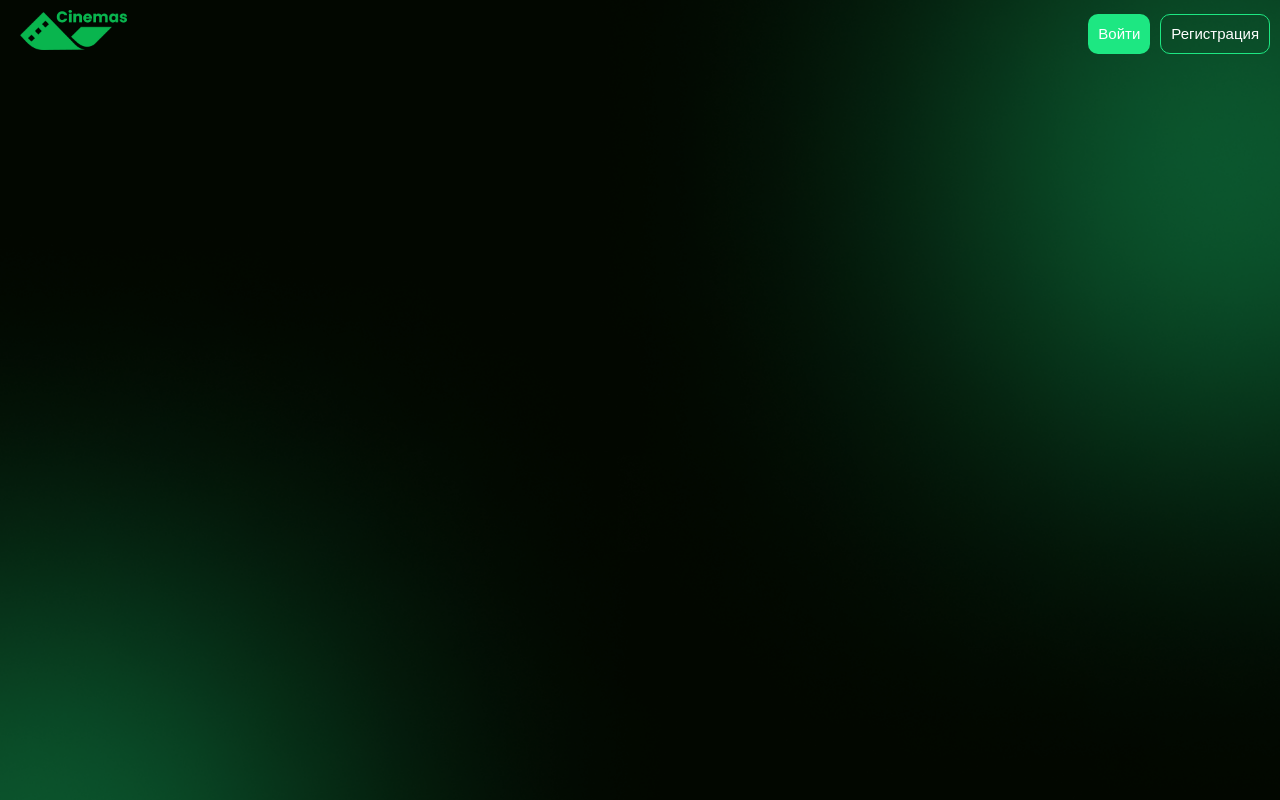
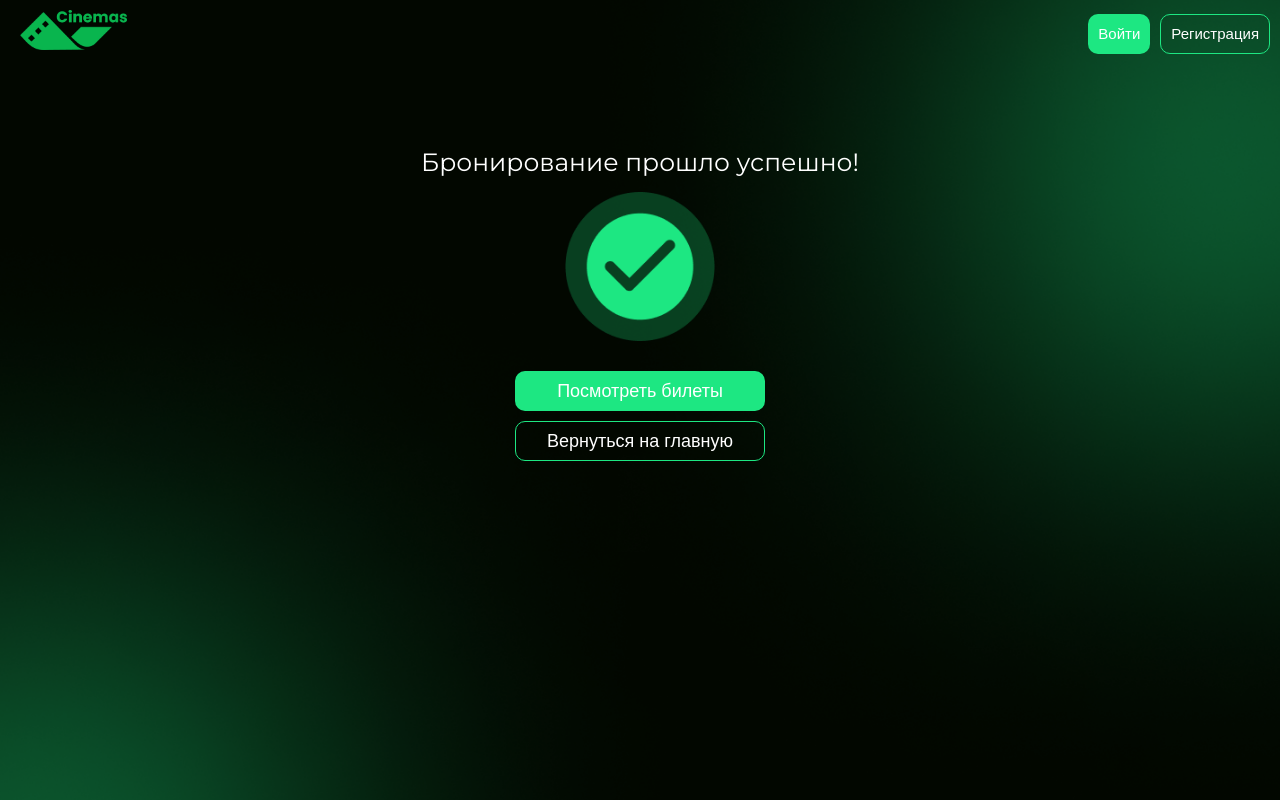
Before and after one commit to dpodsobilov/cinema-booking, an Angular app in the folder client/: page /order-status in a window 1280 px wide. Before the commit this address led to /. Built offline with nearby package versions, Linux system fonts and the light colour scheme.

Commit message:
add success and error page

```diff
--- a/client/src/app/app-routing.module.ts
+++ b/client/src/app/app-routing.module.ts
@@ -6,6 +6,8 @@ import { CinemasComponent } from './cinemas/cinemas.component';
 import { FilmComponent } from './film/film.component';
 import { PlacesComponent } from './places/places.component';
 import { OrderComponent } from './order/order.component';
+import { SuccessComponent } from './success/success.component';
+import { ErrorComponent } from './error/error.component';
 
 const routes: Routes = [
   { path: 'register', component: RegisterComponent },
@@ -14,6 +16,8 @@ const routes: Routes = [
   { path: 'film/:id', component: FilmComponent },
   { path: 'places', component: PlacesComponent },
   { path: 'order', component: OrderComponent },
+  { path: 'order-status', component: SuccessComponent },
+  { path: 'error', component: ErrorComponent },
 ];
 
 @NgModule({
--- a/client/src/app/app.module.ts
+++ b/client/src/app/app.module.ts
@@ -14,6 +14,8 @@ import { HTTP_INTERCEPTORS, HttpClientModule } from '@angular/common/http';
 import { AuthInterceptor } from './services/auth.interceptor';
 import { PlacesComponent } from './places/places.component';
 import { OrderComponent } from './order/order.component';
+import { SuccessComponent } from './success/success.component';
+import { ErrorComponent } from './error/error.component';
 
 @NgModule({
   declarations: [
@@ -25,6 +27,8 @@ import { OrderComponent } from './order/order.component';
     FilmComponent,
     PlacesComponent,
     OrderComponent,
+    SuccessComponent,
+    ErrorComponent,
   ],
   imports: [
     FormsModule,
--- /dev/null
+++ b/client/src/app/error/error.component.css
@@ -0,0 +1,29 @@
+.error-page{
+  display: flex;
+  flex-direction: column;
+  align-items: center;
+  font-family: 'Montserrat', sans-serif;
+  color: white;
+}
+p{
+  margin-top: 80px;
+  margin-bottom: 15px;
+  font-size: 25px;
+}
+
+img{
+  width: 150px;
+  margin-bottom: 30px;
+}
+
+input {
+  padding: 7px 10px;
+  color: white;
+  border-radius: 10px;
+  font-size: 18px;
+  height: 40px;
+  border: 1px solid #1DE782;
+  background-color: transparent;
+  width: 250px;
+  margin-bottom: 10px;
+}
--- /dev/null
+++ b/client/src/app/error/error.component.html
@@ -0,0 +1,12 @@
+<div class="error-page">
+  <p>Ой! Что-то пошло не так...</p>
+
+  <img src="../../assets/images/error.png" />
+
+  <input
+    class="go-back-home"
+    type="button"
+    value="Вернуться на главную"
+    routerLink=""
+  />
+</div>
--- /dev/null
+++ b/client/src/app/success/success.component.css
@@ -0,0 +1,34 @@
+.success-page{
+  display: flex;
+  flex-direction: column;
+  align-items: center;
+  font-family: 'Montserrat', sans-serif;
+  color: white;
+}
+p{
+  margin-top: 80px;
+  margin-bottom: 15px;
+  font-size: 25px;
+}
+
+img{
+  width: 150px;
+  margin-bottom: 30px;
+}
+
+input {
+  padding: 7px 10px;
+  color: white;
+  border-radius: 10px;
+  font-size: 18px;
+  height: 40px;
+  border: 0;
+  background-color: #1DE782;
+  width: 250px;
+  margin-bottom: 10px;
+}
+
+.go-back-home{
+  border: 1px solid #1DE782;
+  background-color: transparent;
+}
--- /dev/null
+++ b/client/src/app/success/success.component.html
@@ -0,0 +1,19 @@
+<div class="success-page">
+  <p>Бронирование прошло успешно!</p>
+
+  <img src="../../assets/images/ok.png" />
+
+  <input
+    class="view-ticket"
+    type="button"
+    value="Посмотреть билеты"
+    routerLink=""
+  />
+
+  <input
+    class="go-back-home"
+    type="button"
+    value="Вернуться на главную"
+    routerLink=""
+  />
+</div>
```
Also changed, not shown: client/src/app/error/error.component.ts (added, +8 -0 lines), client/src/app/success/success.component.ts (added, +8 -0 lines), client/src/assets/images/error.png (added), client/src/assets/images/ok.png (added).
